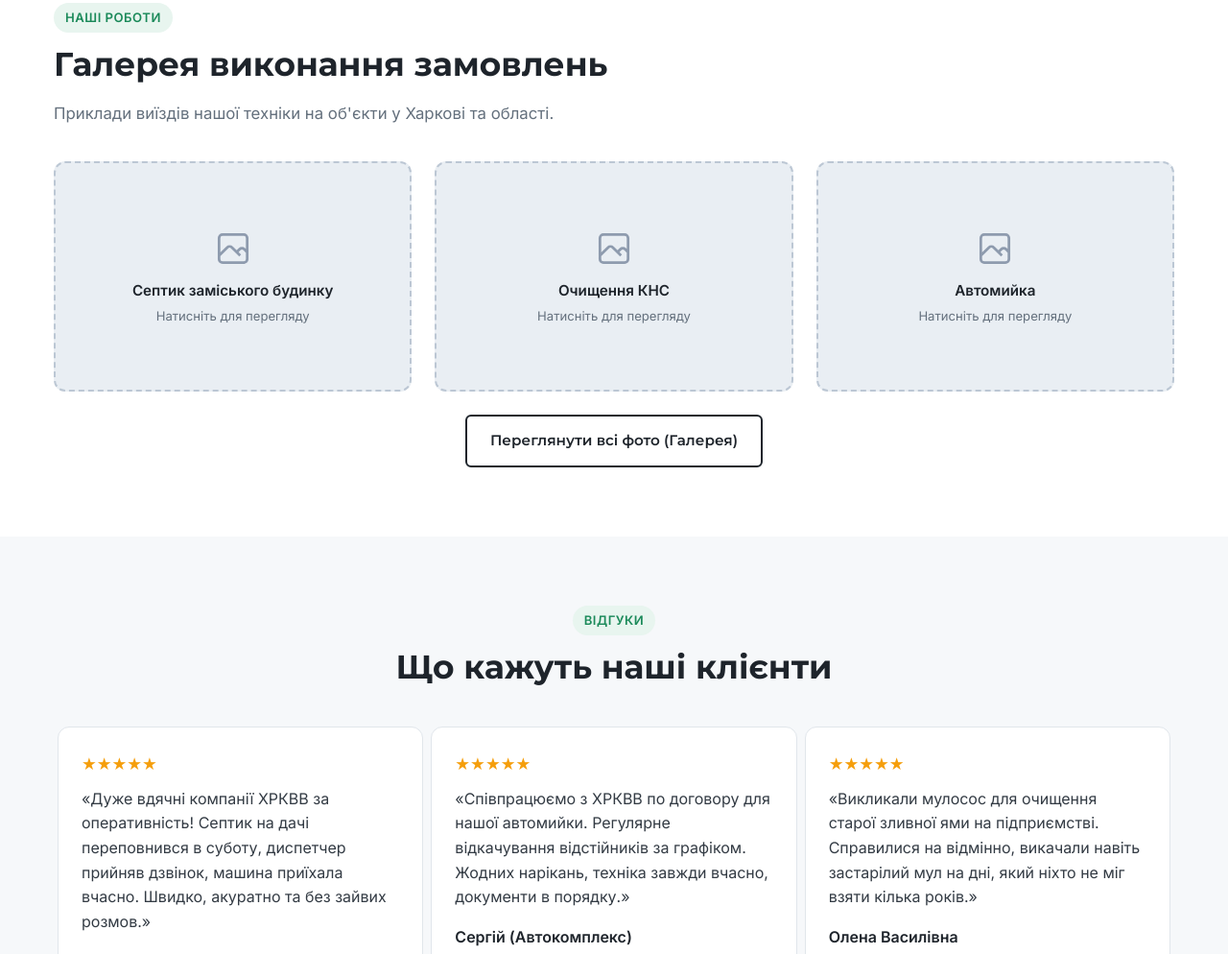
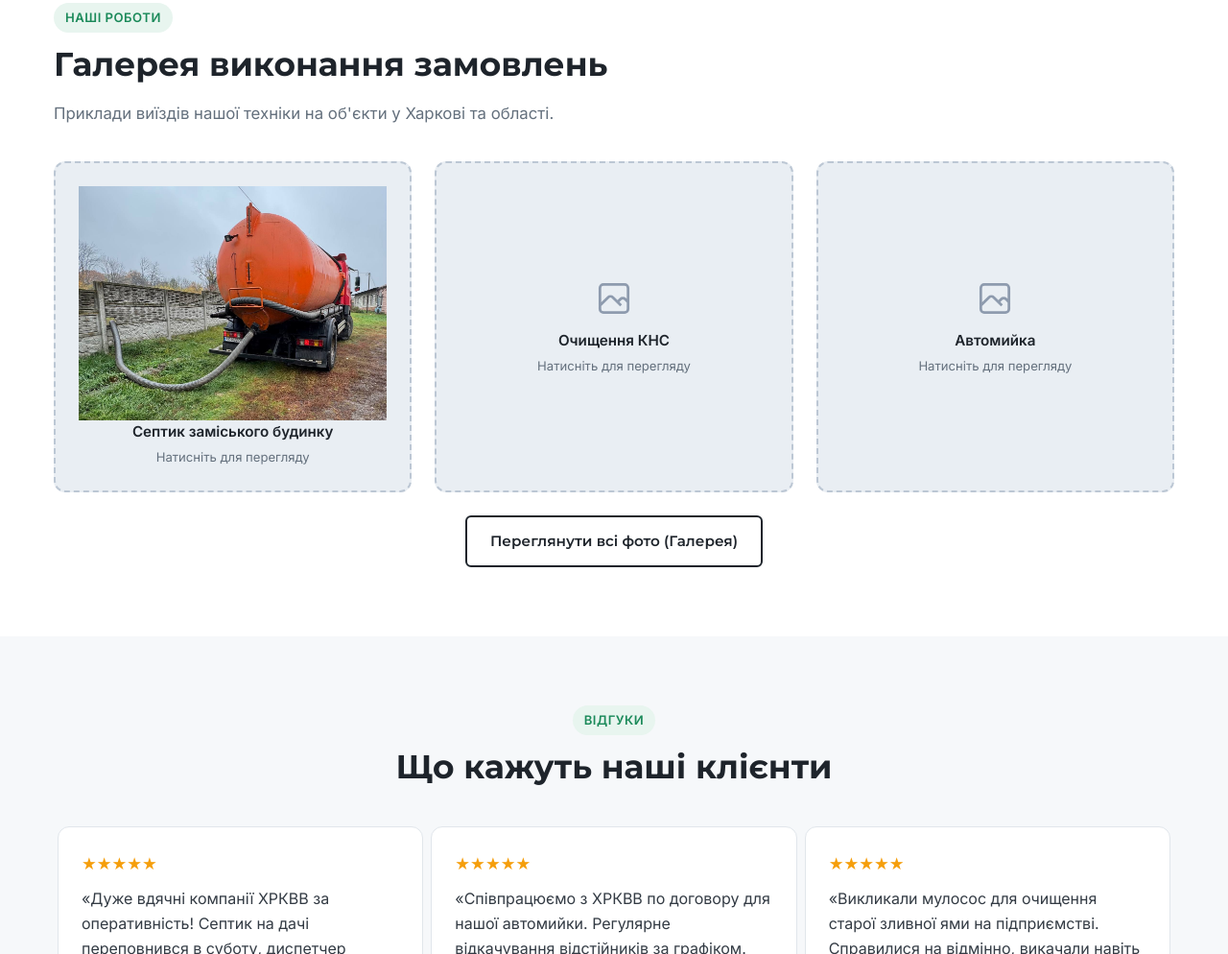
Before and after one commit to OlehPerepelytsia/XPKBB, a plain HTML site: page index.html in a window 1280 px wide. Shown: the part 4595-5589 px from the top of the page at 96% size. Drawn offline with Linux system fonts and the light colour scheme.

Commit message:
add_photo_septik_zamisk_bid

```diff
--- a/index.html
+++ b/index.html
@@ -423,7 +423,7 @@
         </div>
         <div class="grid-3" style="margin-bottom: 24px;">
           <div class="photo-placeholder gallery-item" data-title="Викачування септика у приватному секторі" data-desc="Робота виконана за допомогою 13-кубової асенізаторської машини.">
-            <svg fill="none" stroke="currentColor" stroke-width="1.5" viewBox="0 0 24 24"><path d="M4 16l4.586-4.586a2 2 0 012.828 0L16 16m-2-2l1.586-1.586a2 2 0 012.828 0L20 14m-6-6h.01M6 20h12a2 2 0 002-2V6a2 2 0 00-2-2H6a2 2 0 00-2 2v12a2 2 0 002 2z"/></svg>
+            <img src="img/septic_zamisk_bud.jpg" alt="Септик заміського будинку">
             <strong>Септик заміського будинку</strong>
             <span>Натисніть для перегляду</span>
           </div>
```
Also changed, not shown: img/septic_zamisk_bud.jpg (added).
